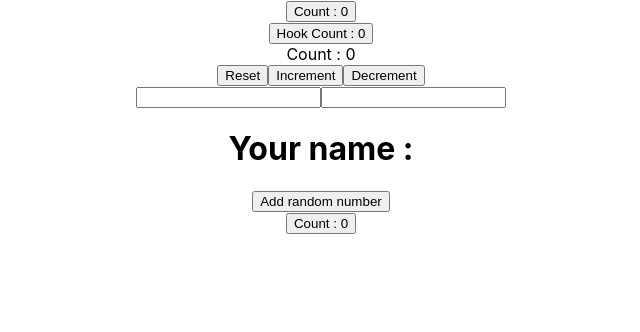
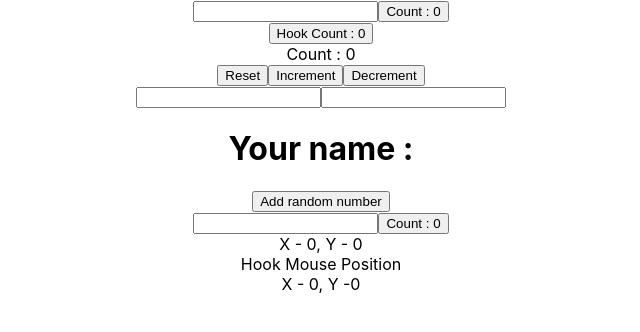
Before and after one commit to souravsinghaoned/react-hooks, a React (Create React App) app: page / in a window 1280 px wide. Shown: the top 332 px of the page, without its empty margins (319-959 px from the left). Built offline with nearby package versions, Linux system fonts and the light colour scheme.

Commit message:
hook mouse event

```diff
--- a/src/App.js
+++ b/src/App.js
@@ -1,9 +1,11 @@
 import './App.css';
 import CounterClass from './components/ClassComponents';
+import MouseListener from './components/ClassMouseListener';
 import HookArray from './components/HookArray';
 import HookCounter from './components/HookCounter';
 import HookCounterTwo from './components/HookCounterTwo';
 import HookEffect from './components/HookEffect';
+import HookMouse from './components/HookMouse';
 import HookWithObject from './components/HookWithObject';
 function App() {
   return (
@@ -14,6 +16,8 @@ function App() {
       <HookWithObject/>
       <HookArray/>
       <HookEffect/>
+      <MouseListener/>
+      <HookMouse/>
     </div>
   );
 }
--- a/src/components/ClassComponents.js
+++ b/src/components/ClassComponents.js
@@ -5,21 +5,28 @@ class CounterClass extends React.Component{
     constructor(props){
         super(props)
         this.state ={
-            count : 0
+            count : 0,
+            name : ''
         }
     }
 
-    // componentDidMount(){
-    //     document.title = `Count : ${this.state.count}`
-    //     console.log("componentDidMount")
-    // }
+    componentDidMount(){
+        // document.title = `Count : ${this.state.count}`
+        console.log("componentDidMount")
+    }
 
-    // componentDidUpdate(prevProps, prevState){
-    //     document.title = `Count : ${this.state.count}`
-    //     console.log("componentDidUpdate")
-    //     console.log(prevProps)
-    //     console.log(prevState)
-    // }
+    componentDidUpdate(prevProps, prevState){
+        // document.title = `Count : ${this.state.count}`
+        if(prevState.count != this.state.count){
+            console.log("componentDidUpdate")
+        }
+        // console.log(prevProps)
+        // console.log(prevState)
+    }
+
+    componentWillUnmount(){
+        console.log("this is from componentWillUnmount")
+    }
 
     incrementCount = ()=>{
         this.setState({
@@ -29,6 +36,10 @@ class CounterClass extends React.Component{
     render(){
         return(
             <div>
+                <input
+                    type="text"
+                    value={this.state.name}
+                    onChange={(e)=>this.setState({name : e.target.value})}/>
                 <button onClick={this.incrementCount}>Count : {this.state.count}</button>
             </div>
         )
--- /dev/null
+++ b/src/components/ClassMouseListener.js
@@ -0,0 +1,29 @@
+import React from "react";
+
+class MouseListener extends React.Component{
+    constructor(props){
+        super(props)
+        this.state = {
+            x : 0,
+            y : 0
+        }
+    }
+    logMousePosition = (e)=>{
+        this.setState({
+            x : e.clientX,
+            y : e.clientY
+        })
+    }
+    componentDidMount(){
+        window.addEventListener("mousemove",this.logMousePosition)
+    }
+
+    render(){
+        return(
+            <div>
+                X - {this.state.x}, Y - {this.state.y}
+            </div>
+        )
+    }
+}
+export default MouseListener;
--- a/src/components/HookEffect.js
+++ b/src/components/HookEffect.js
@@ -3,14 +3,20 @@ import React, { useEffect, useState } from "react";
 
 function HookEffect() {
     const [count, setCount] = useState(0)
+    const [name, setName] = useState('')
     useEffect(() => {
         document.title = `Count : ${count}`
-    })
+        console.log("This is from useEffect.")
+    },[count])
     const incrimentCount = () => {
         setCount(prevCount => prevCount + 1)
     }
     return (
         <div>
+            <input
+                type="text"
+                value={name}
+                onChange={(e)=>{setName(e.target.value)}}/>
             <button onClick={incrimentCount}>Count : {count}</button>
         </div>
     )
--- /dev/null
+++ b/src/components/HookMouse.js
@@ -0,0 +1,22 @@
+import React, { useEffect, useState } from "react";
+
+function HookMouse(){
+    const [x, setX] = useState(0)
+    const [y, setY] = useState(0)
+    const logMousePosition = (e) =>{
+        console.log('This is from hook logMousePosition function')
+        setX(e.clientX)
+        setY(e.clientY)
+    }
+    useEffect(()=>{
+        console.log("This is from Hook Mouse event")
+        window.addEventListener("mousemove",logMousePosition)
+    },[])
+    return(
+        <div>
+            Hook Mouse Position <br/>
+            X - {x}, Y -{y}
+        </div>
+    )
+}
+export default HookMouse;
```
